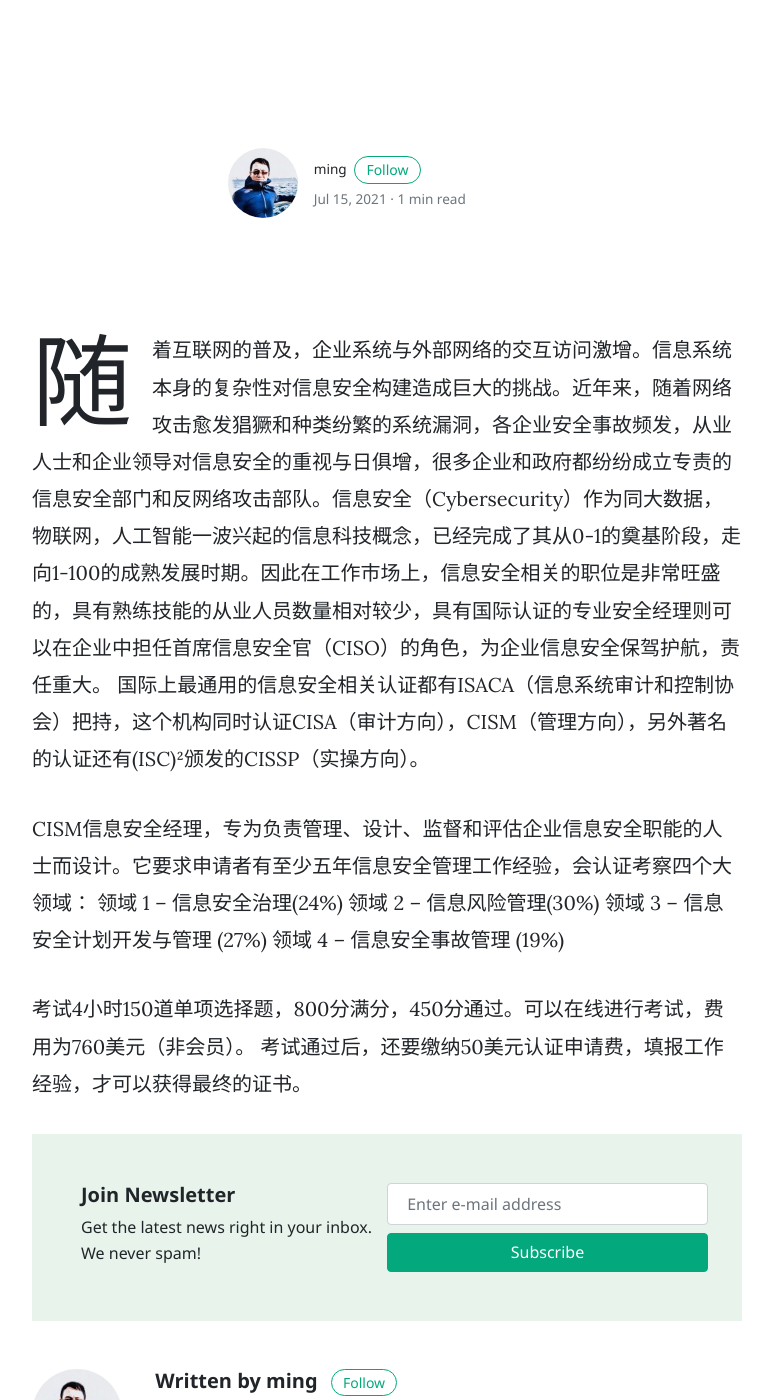
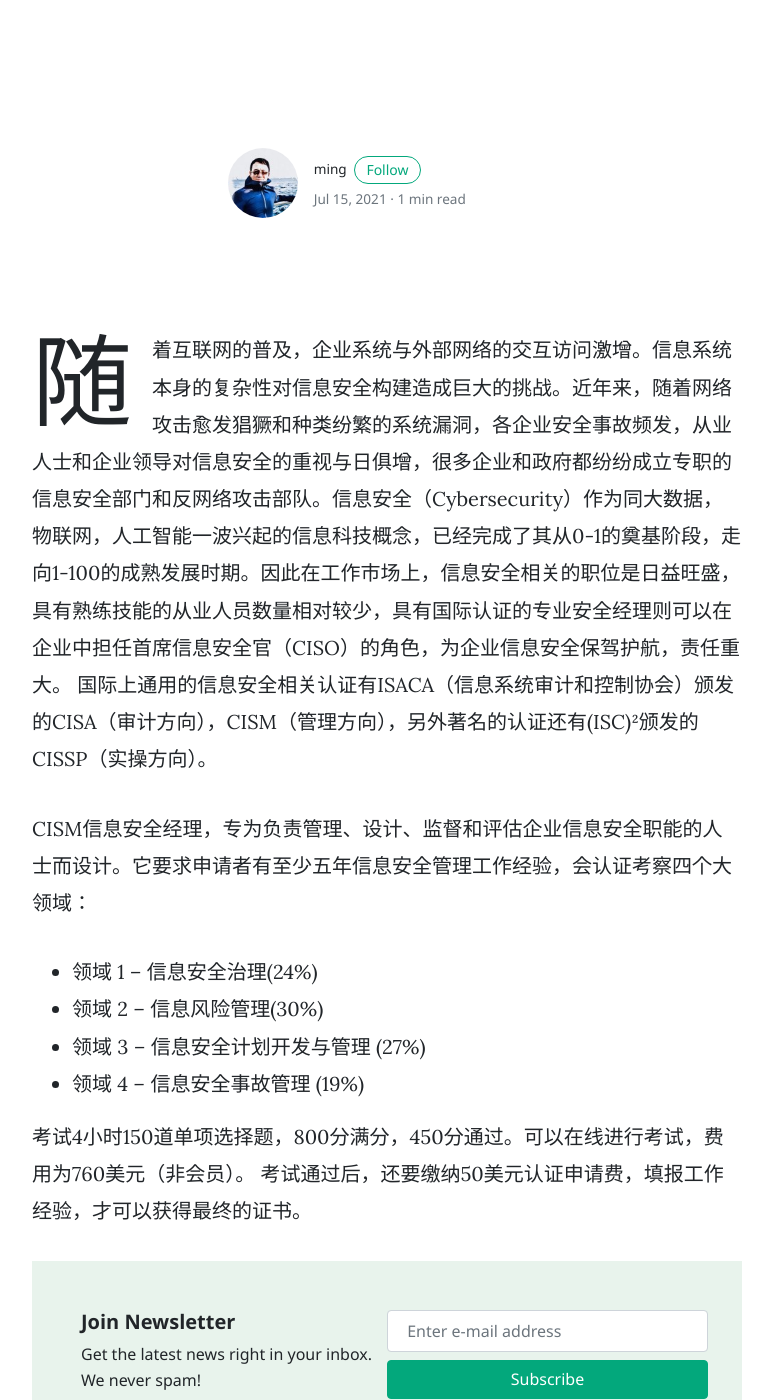
Before and after one commit to billrain/mainframe2cloud.github.io, a Jekyll site: the page built from _posts/2021-07-15-How-to-get-CISM.markdown, in a window 1280 px wide and 1400 px high. Shown: the whole window, without its empty margins (68-841 px from the left). Built offline with Jekyll 4.4.1, drawn with Linux system fonts in a browser that asks for light colours; nearby versions of some CDN libraries; comment, search, counter and statistics services are not loaded.

Commit message:
Update 2021-07-15-How-to-get-CISM.markdown

```diff
--- a/_posts/2021-07-15-How-to-get-CISM.markdown
+++ b/_posts/2021-07-15-How-to-get-CISM.markdown
@@ -5,14 +5,14 @@
 categories: [ Cyber ]
 image: ![](https://www.testpreptraining.com/blog/wp-content/uploads/2020/01/How-to-passquerying-data-with-transact-SQL-70-761-5.png)
 ---
-随着互联网的普及，企业系统与外部网络的交互访问激增。信息系统本身的复杂性对信息安全构建造成巨大的挑战。近年来，随着网络攻击愈发猖獗和种类纷繁的系统漏洞，各企业安全事故频发，从业人士和企业领导对信息安全的重视与日俱增，很多企业和政府都纷纷成立专责的信息安全部门和反网络攻击部队。信息安全（Cybersecurity）作为同大数据，物联网，人工智能一波兴起的信息科技概念，已经完成了其从0-1的奠基阶段，走向1-100的成熟发展时期。因此在工作市场上，信息安全相关的职位是非常旺盛的，具有熟练技能的从业人员数量相对较少，具有国际认证的专业安全经理则可以在企业中担任首席信息安全官（CISO）的角色，为企业信息安全保驾护航，责任重大。
-国际上最通用的信息安全相关认证都有ISACA（信息系统审计和控制协会）把持，这个机构同时认证CISA（审计方向），CISM（管理方向），另外著名的认证还有(ISC)²颁发的CISSP（实操方向）。
+随着互联网的普及，企业系统与外部网络的交互访问激增。信息系统本身的复杂性对信息安全构建造成巨大的挑战。近年来，随着网络攻击愈发猖獗和种类纷繁的系统漏洞，各企业安全事故频发，从业人士和企业领导对信息安全的重视与日俱增，很多企业和政府都纷纷成立专职的信息安全部门和反网络攻击部队。信息安全（Cybersecurity）作为同大数据，物联网，人工智能一波兴起的信息科技概念，已经完成了其从0-1的奠基阶段，走向1-100的成熟发展时期。因此在工作市场上，信息安全相关的职位是日益旺盛，具有熟练技能的从业人员数量相对较少，具有国际认证的专业安全经理则可以在企业中担任首席信息安全官（CISO）的角色，为企业信息安全保驾护航，责任重大。
+国际上通用的信息安全相关认证有ISACA（信息系统审计和控制协会）颁发的CISA（审计方向），CISM（管理方向），另外著名的认证还有(ISC)²颁发的CISSP（实操方向）。
 
 CISM信息安全经理，专为负责管理、设计、监督和评估企业信息安全职能的人士而设计。它要求申请者有至少五年信息安全管理工作经验，会认证考察四个大领域：
-领域 1 – 信息安全治理(24%)
-领域 2 – 信息风险管理(30%)
-领域 3 – 信息安全计划开发与管理 (27%)
-领域 4 – 信息安全事故管理 (19%)
+* 领域 1 – 信息安全治理(24%)
+* 领域 2 – 信息风险管理(30%)
+* 领域 3 – 信息安全计划开发与管理 (27%)
+* 领域 4 – 信息安全事故管理 (19%)
 
 考试4小时150道单项选择题，800分满分，450分通过。可以在线进行考试，费用为760美元（非会员）。
 考试通过后，还要缴纳50美元认证申请费，填报工作经验，才可以获得最终的证书。
```
